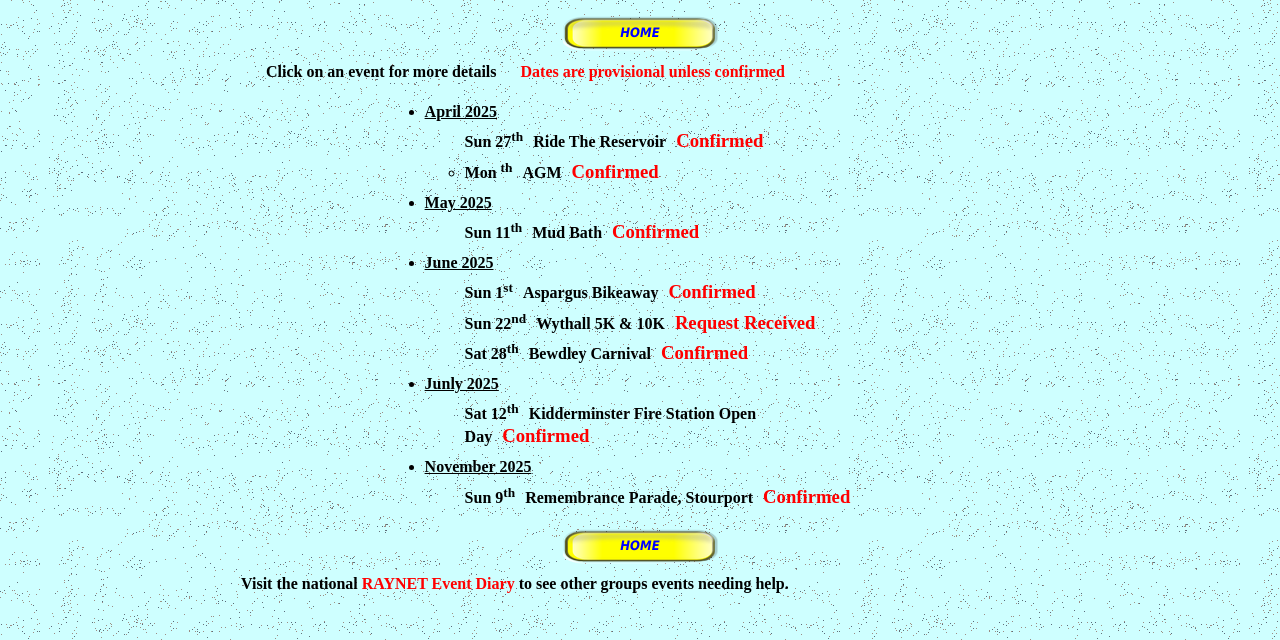
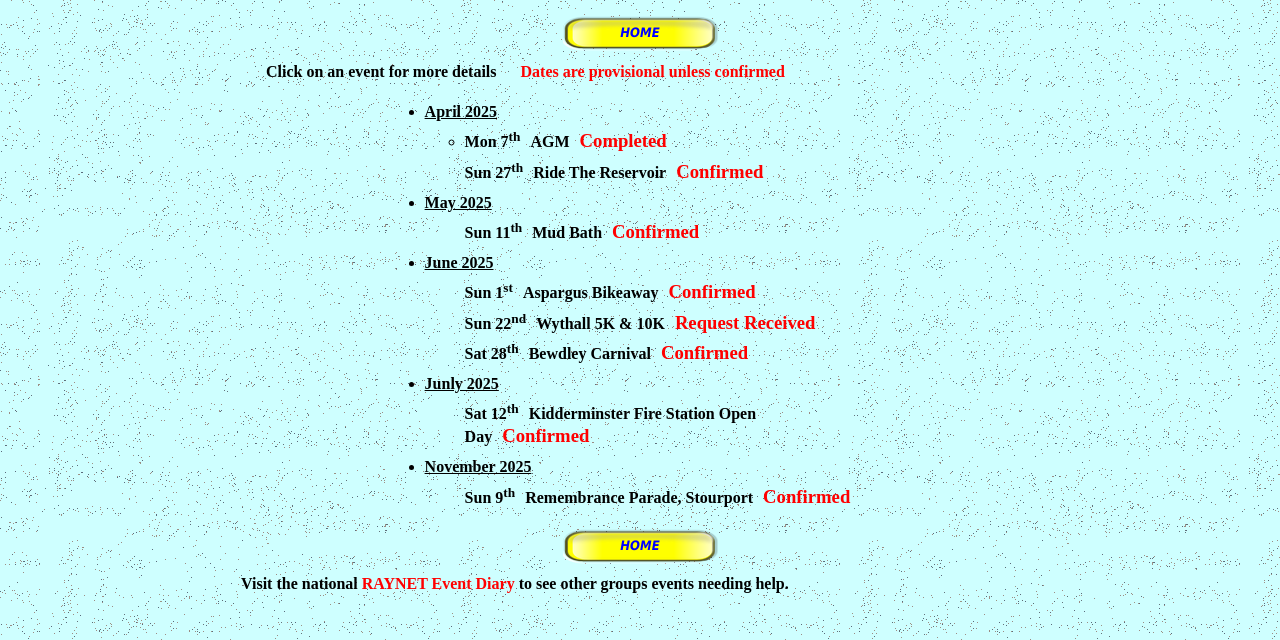
Before and after one commit to ellisbirt/msvraynet, a website: page page2.html in a window 1280 px wide. Shown: the part 84-724 px from the top of the page. Drawn offline with Linux system fonts and the light colour scheme.

Commit message:
updated carnival

```diff
--- a/page2.html
+++ b/page2.html
@@ -411,11 +411,11 @@
             <ul class="eventList">
                 <li class="Normal P-3 Month" style="text-indent:0;margin-left:15.0px;">
                     <span class="month-caption">April 2025</span>
+                    <ul>
+                        <li><a href="AGM.html"><span class="date">Mon 7<sup>th</sup></span>AGM<span class="event-status">Completed</span></a></li>
+                    </ul>
                     <ul style="list-style-type:none">
                         <li><a href="RTR2025.html"><span class="date">Sun 27<sup>th</sup></span>Ride The Reservoir<span class="event-status">Confirmed</span></a></li>
-                    </ul>
-                    <ul>
-                        <li><a href="AGM.html"><span class="date">Mon <sup>th</sup></span>AGM<span class="event-status">Confirmed</span></a></li>
                     </ul>
                 </li>
                 <li class="Normal P-3 Month" style="text-indent:0;margin-left:15.0px;">
```
Also changed, not shown: BewdleyCarnival2025.html (+1 -1 lines).
